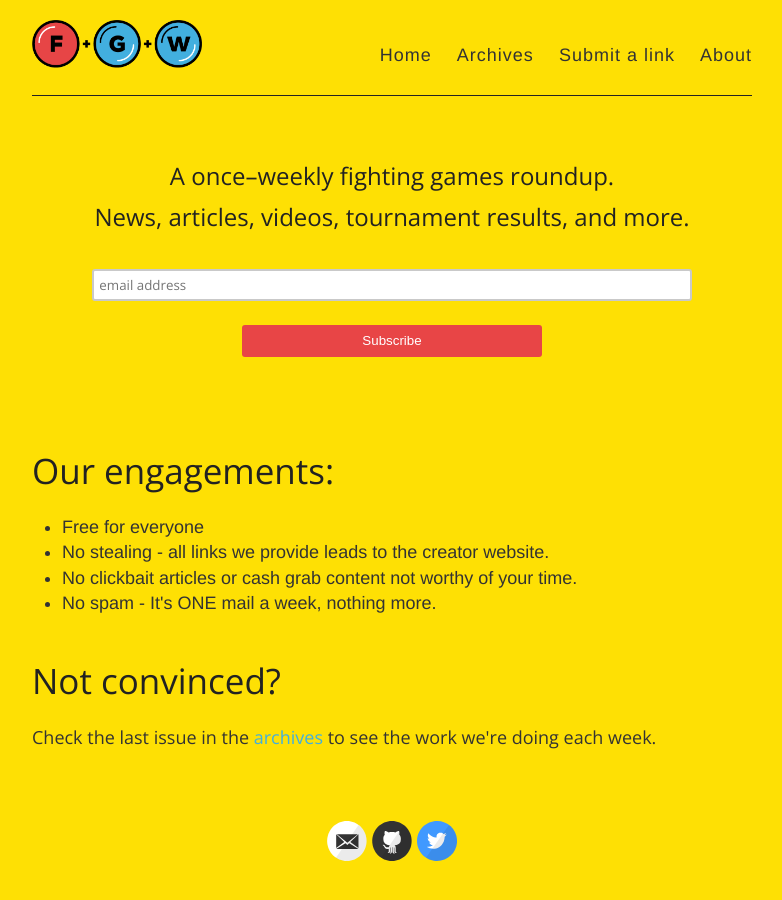
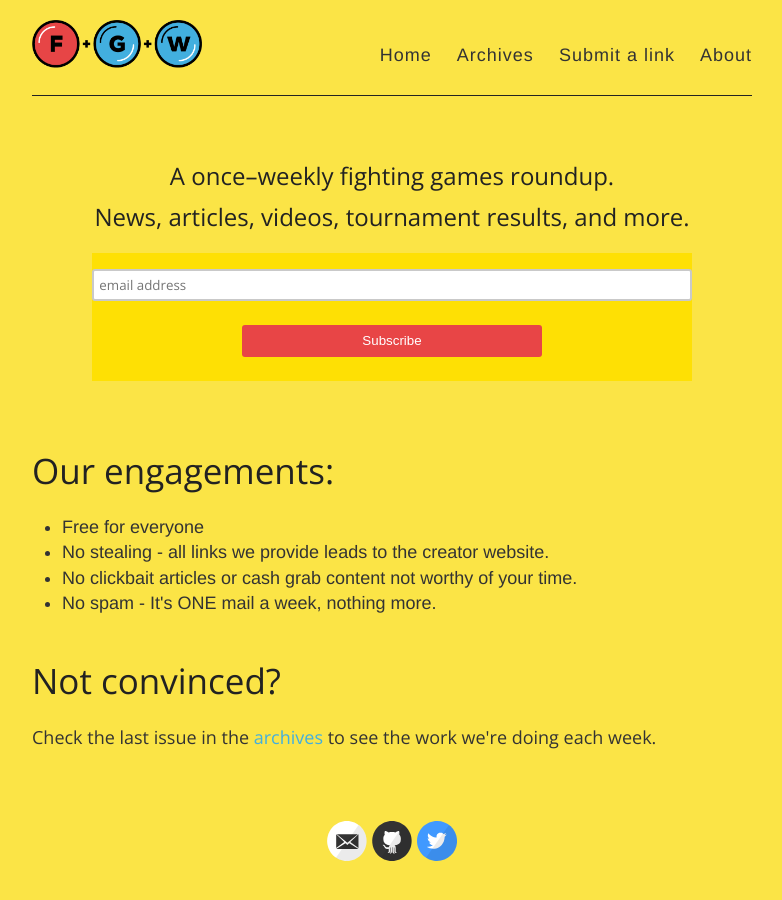
Before and after one commit to fgweekly/fgweekly-fgweekly.github.io, a Jekyll site: the page built from index.html, in a window 1280 px wide. Shown: the whole page, without its empty margins (248-1030 px from the left). Built offline with Jekyll 4.4.1, drawn with Linux system fonts in a browser that asks for light colours; Markdown is read by kramdown in place of the engine named in the settings.

Commit message:
Yellow is too yellow

```diff
--- a/_sass/_variables.scss
+++ b/_sass/_variables.scss
@@ -13,7 +13,7 @@
 $gray: #666;
 $lightGray: #eee;
 $white: #fff;
-$yellow: #fee004;
+$yellow: #fbe446;
 $blue: #42AFDF;
 $red: #E84546;
 
```
